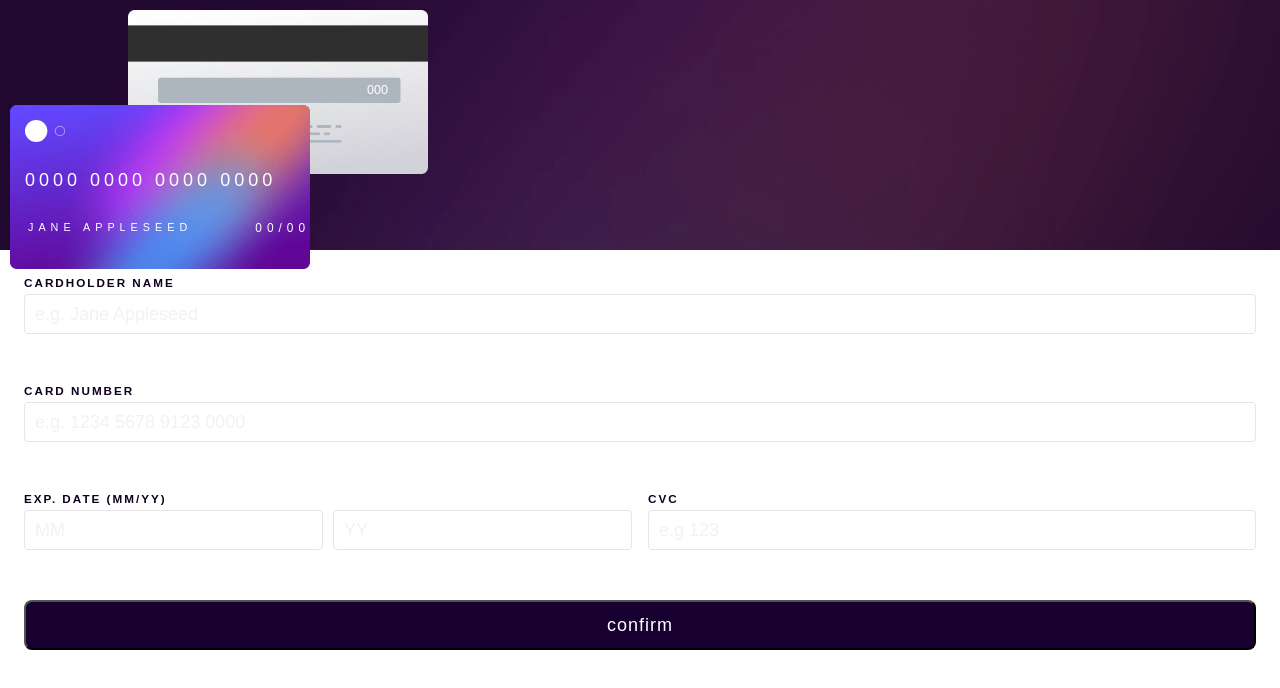
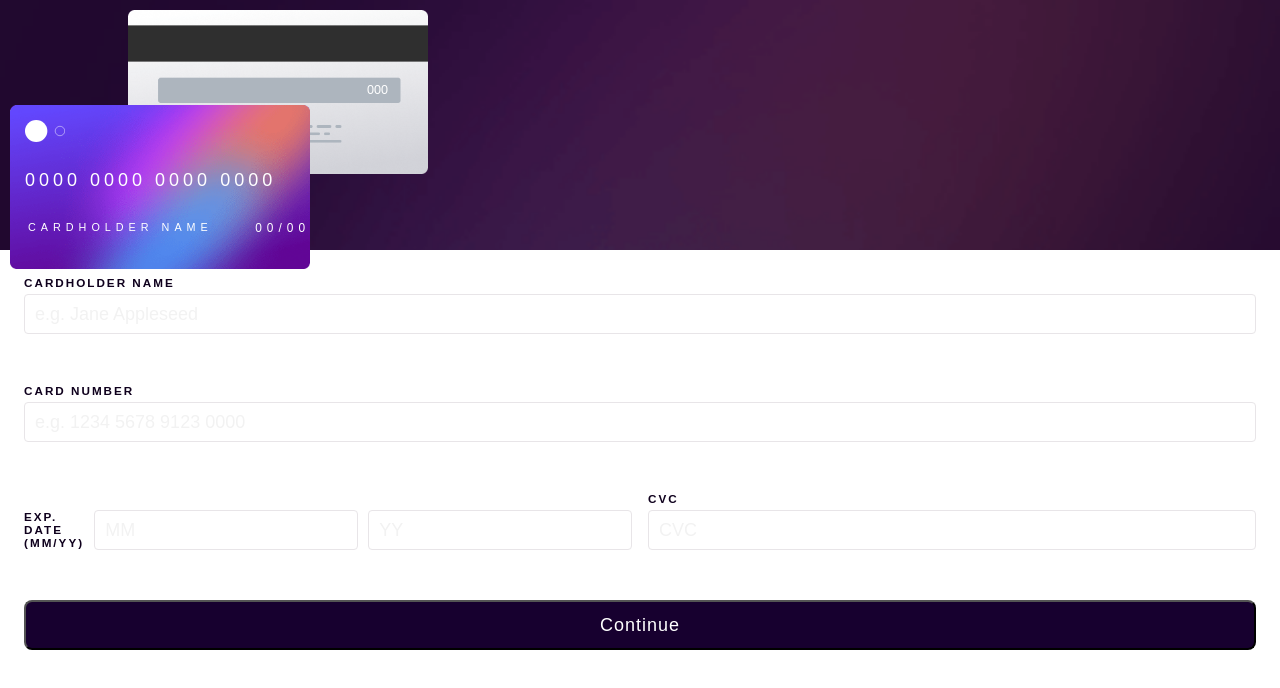
Before and after one commit to stevens-bermudez/portal-pago, a React (Vite) app: page / in a window 1280 px wide. Shown: the top 688 px of the page. Built offline with nearby package versions, Linux system fonts and the light colour scheme.

Commit message:
feat: changes error_show

```diff
--- a/src/App.css
+++ b/src/App.css
@@ -185,8 +185,8 @@ body {
   text-transform: uppercase;
   font-size: 0.65em;
   letter-spacing: 2px;
-  display: block;
-  margin-bottom: 5px;
+  display: flex;
+  margin-bottom: 10px;
   color: rgb(15, 0, 29);
   font-weight: bold
 }
@@ -196,7 +196,6 @@ body {
   width: 100%;
   height: 40px;
   margin-bottom: 50px;
-
   border: 1px solid rgb(232, 229, 232);
   font-family: Arial, Helvetica, sans-serif;
   padding-left: 10px;
@@ -218,9 +217,10 @@ body {
 .form__date {
   display: flex;
   gap: 0 10px;
+  margin-top: auto;
 }
 
-.form_submit {
+.form__button {
   background-color: rgb(23, 0, 47);
   color: white;
   width: 100%;
@@ -240,18 +240,28 @@ body {
   }
 }
 
-.error {
+.error_show {
+  margin-bottom: 100px;
   color: rgb(230, 67, 67);
   margin: -20px 0 10px;
   font-size: 0.9em;
   justify-content: space-between;
-  display: none;
+
+}
+.input-container {
+  position: relative;
+  display: flex;
+  gap: 0 10px;
+  margin-top: auto;
 }
 
-.error.show {
-  display: block;
+.error_show_ {
+  position: absolute;
+  color: rgb(230, 67, 67);
+  font-size: 0.9em;
+  left: 0;
+  margin-top: 5px;
 }
-
 .thanks-section {
   display: none;
   margin: auto;
--- a/src/App.jsx
+++ b/src/App.jsx
@@ -1,7 +1,79 @@
-import { } from 'react'
-import './App.css'
+import React, { useState } from 'react';
+import './App.css';
 
 function App() {
+  const [cardholder, setCardholder] = useState('');
+  const [cardnumber, setCardnumber] = useState('');
+  const [cardmonth, setCardmonth] = useState('');
+  const [cardyear, setCardyear] = useState('');
+  const [cardcvc, setCardcvc] = useState('');
+  const [errors, setErrors] = useState({});
+  const [thanksVisible, setThanksVisible] = useState(false);
+  const [errorcardholder, setErrorcardholder] = useState('');
+  const [errorcardnumber, setErrorcardnumber] = useState('');
+  const [errorcardmonth, setErrorcardmonth] = useState('');
+  const [errorcardyear, setErrorcardyear] = useState('');
+  const [errorcardcvc, setErrorcardcvc] = useState('');
+  const validacion = /^[A-Za-z]+$/;
+
+  const handleSubmit = (e) => {
+    e.preventDefault();
+    const newErrors = {};
+
+    if (!validacion.test(cardholder)) {
+      setErrorcardholder('Only character type ABC allowed');
+      newErrors.cardholder = 'Only character type ABC allowed';
+    } else {
+      setErrorcardholder('');
+    }
+
+    if (!/^\d{16}$/.test(cardnumber.replace(/\s/g, ''))) {
+      setErrorcardnumber('Please enter a valid 16-digit card number');
+      newErrors.cardnumber = 'Please enter a valid 16-digit card number';
+    } else {
+      setErrorcardnumber('');
+    }
+
+    if (!/^\d{1,2}$/.test(cardmonth)) {
+      setErrorcardmonth('Please enter a valid month');
+      newErrors.cardmonth = 'Please enter a valid month';
+    } else {
+      setErrorcardmonth('');
+    }
+
+    if (!/^\d{2}$/.test(cardyear)) {
+      setErrorcardyear('Please enter a valid year');
+      newErrors.cardyear = 'Please enter a valid year';
+    } else {
+      setErrorcardyear('');
+    }
+
+    if (!/^\d{3}$/.test(cardcvc)) {
+      setErrorcardcvc('Please enter a valid cvc');
+      newErrors.cardcvc = 'Please enter a valid CVC';
+    } else {
+      setErrorcardcvc('');
+    }
+
+    setErrors(newErrors);
+
+    if (Object.keys(newErrors).length === 0) {
+      console.log('Form submitted successfully');
+      setThanksVisible(true);
+    } else {
+      setThanksVisible(false);
+    }
+  };
+
+  const handleReset = () => {
+    setCardholder('');
+    setCardnumber('');
+    setCardmonth('');
+    setCardyear('');
+    setCardcvc('');
+    setErrors({});
+    setThanksVisible(false);
+  };
 
   return (
     <>
@@ -9,52 +81,57 @@ function App() {
         <section className="back__container">
           <div className="card">
             <img className="card_logo" src="/images/card-logo.svg" alt="logo" />
-              <p className="card_number"> 0000 0000 0000 0000</p>
+            <p className="card_number">{cardnumber || '0000 0000 0000 0000'}</p>
             <div className="card__details">
-                <p className="card__details_name">Jane Appleseed</p>
-                <p className="card__details_date">00/00</p>
+              <p className="card__details_name">{cardholder || 'Cardholder Name'}</p>
+              <p className="card__details_date">{cardmonth || '00'}/{cardyear || '00'}</p>
             </div>
           </div>
           <div className="card-back">
-              <p className="card-back__cvc">000</p>
+            <p className="card-back__cvc">{cardcvc || '000'}</p>
           </div>
         </section>
 
         <section className="container__form">
-            <form className="form" action="">
+          <form className="form" onSubmit={handleSubmit}>
             <label className="form__input" htmlFor="cardholder">Cardholder Name</label>
-              <input className="form__input_" type="text" name="cardholder" maxLength="18" placeholder="e.g. Jane Appleseed" id="cardholder" pattern='[A-Za-z\s]+' autoComplete="off" />
-              <div className="form__input-cardholder--error error">only character type ABC</div>
+            <input className="form__input_" type="text" name="cardholder" maxLength="18" placeholder="e.g. Jane Appleseed" id="cardholder" value={cardholder} onChange={(e) => setCardholder(e.target.value)} />
+            {errorcardholder && <div className="error_show">{errorcardholder}</div>}
+
             <label className="form__input" htmlFor="cardnumber">Card Number</label>
-              <input className="form__input_" type="text" name="cardnumber" maxLength="19" placeholder="e.g. 1234 5678 9123 0000" id="cardnumber" pattern='[0-9\s]+' autoComplete="off" />
-              <div className="form__input-cardnumber--error error">only character type Number</div>
+            <input className="form__input_" type="text" name="cardnumber" maxLength="19" placeholder="e.g. 1234 5678 9123 0000" id="cardnumber" value={cardnumber} onChange={(e) => setCardnumber(e.target.value)} />
+            {errorcardnumber && <div className="error_show">{errorcardnumber}</div>}
             <div className="form__date-cvc">
+              <div className="form__date">
+              <div className='input-container'>
                 <label className="form__input" htmlFor="">Exp. Date (MM/YY)</label>
-                <label className="form__input" htmlFor="">CVC</label>
-                <div className="form__date">
-                  <input className="form__input_" type="text" name="cardmonth" maxLength="2" placeholder="MM" id="cardmonth" pattern='[0-9\]+' />
-                  <input className="form__input_" type="text" name="cardyear" maxLength="2" placeholder="YY" id="cardyear" pattern='[0-9\]+' />
+                <input className="form__input_" type="text" name="cardmonth" maxLength="2" placeholder="MM" id="cardmonth" value={cardmonth} onChange={(e) => setCardmonth(e.target.value)} />
+                {errorcardmonth && <div className="error__show_">{errorcardmonth}</div>}
+                <input className="form__input_" type="text" name="cardyear" maxLength="2" placeholder="YY" id="cardyear" value={cardyear} onChange={(e) => setCardyear(e.target.value)} />
+                {errorcardyear && <div className="error_show_ ">{errorcardyear}</div>}
                 </div>
-                <input className="form__input_" type="text" maxLength="3" name="cardcvc" placeholder="e.g 123" id="cardcvc" pattern='[A-Za-z0-9\s]+' />
-                <div className="form__error-container">
-                  <div className="form__input-mm-error error">only character type date</div>
-                  <div className="form__input-yy-error error">only character type date</div>
               </div>
-                <div className="form__input-cvc--error error">only character type ABC 123</div>
+              <div className="form__cvc">
+                <label className="form__input" htmlFor="cardcvc">CVC</label>
+                <input className="form__input_" type="text" name="cardcvc" maxLength="3" placeholder="CVC" id="cardcvc" value={cardcvc} onChange={(e) => setCardcvc(e.target.value)} />
+                {errorcardcvc && <div className="error_show">{errorcardcvc}</div>}
               </div>
-              <input type="submit" value="confirm" className="form_submit" id="form_submit" />
+            </div>
+            <button className="form__button" type="submit">Continue</button>
           </form>
         </section>
+      </main>
 
+      {thanksVisible && (
         <section className="thanks-section">
-            <img className="thanks-section_img" src="/images/icon-complete.svg" alt="complete icon" />
-            <h1 className="thanks-section_title">Thank you!</h1>
-            <p className="thanks-section_text"> We ve added your card details </p>
-            <button className="thanks-section_button">Continue</button>
+          <img className="thanks-section_img" src="/images/thanks-img.png" alt="Thanks" />
+          <h2 className="thanks-section_title">Thank you for your submission!</h2>
+          <p className="thanks-section_text">Your information has been successfully submitted.</p>
+          <button className="thanks-section_button" onClick={handleReset}>Submit another response</button>
         </section>
-        </main>
+      )}
     </>
-  )
+  );
 }
 
-export default App
+export default App;
--- a/src/index.css
+++ b/src/index.css
@@ -55,7 +55,7 @@ body {
   background-image: url(/images/bg-card-front.png);
   background-size: contain;
   background-repeat: no-repeat;
-
+  z-index: 2;
   letter-spacing: 5px;
 
 
@@ -138,7 +138,7 @@ body {
 .card-back {
   margin-left: 10%;
   width: 300px;
-  height: 250px;
+  height:500px;
   color: white;
   padding: 20px;
   background-image: url(/images/bg-card-back.png);
@@ -244,17 +244,41 @@ body {
   cursor: pointer;
 }
 
-.error {
+.error_show {
   color: rgb(230, 67, 67);
-  margin: -20px 0 10px;
+  margin: -20px 0 4px;
   font-size: 0.9em;
+  justify-content: space-between;
+
+}
+
+
+.input-container {
+
+  display: flex;
+  gap: 0 10px;
+  margin-top: auto;
+}
+.error__show_ {
+  position: absolute;
+  display: flex;
+  color: rgb(230, 67, 67);
+  font-size: 0.9em;
+  left: 100px;
+  margin-top: 50px;
   justify-content: space-between;
   display: none;
 }
 
-.error.show {
-  display: block;
+.error_show_ {
+  position: absolute;
+  color: rgb(230, 67, 67);
+  font-size: 0.9em;
+  left: 3px;
+  margin-top: 50px;
+
 }
+
 
 .thanks-section{
   display: none;
```
Lines whose indentation alone changed are shown as unchanged.
